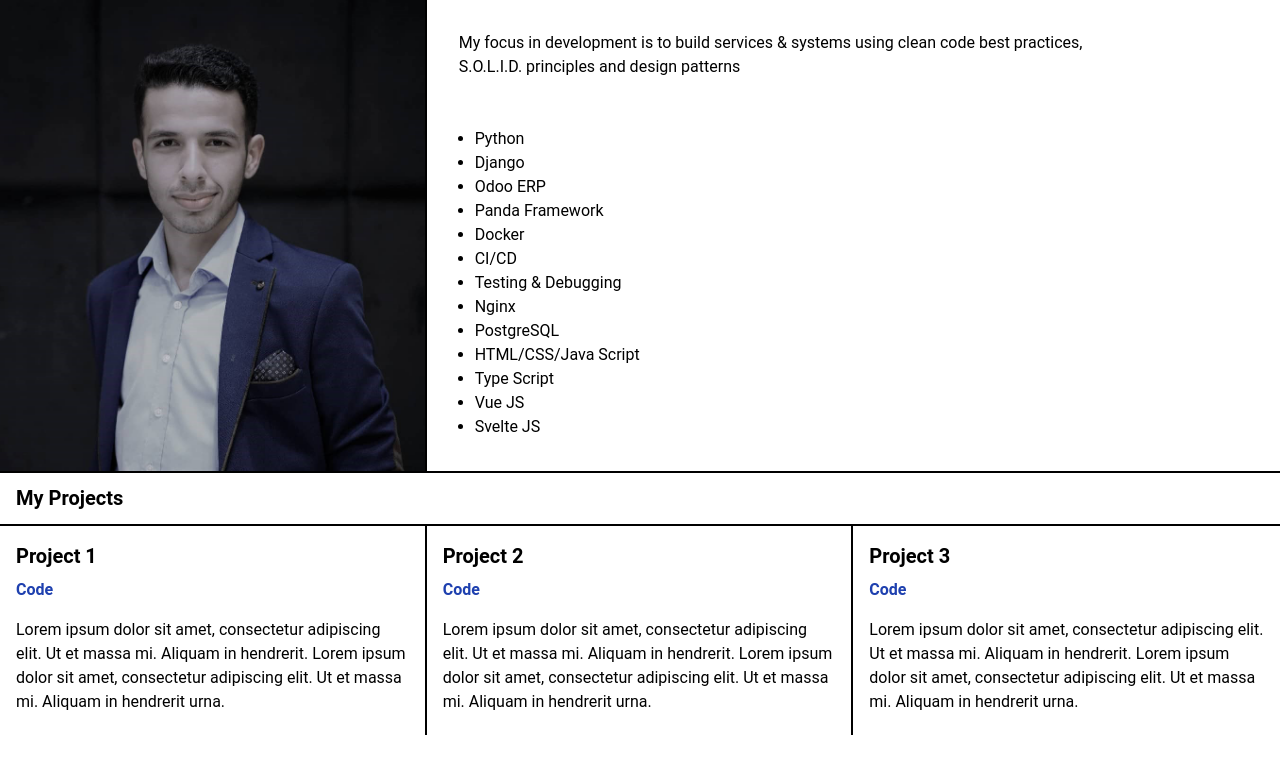
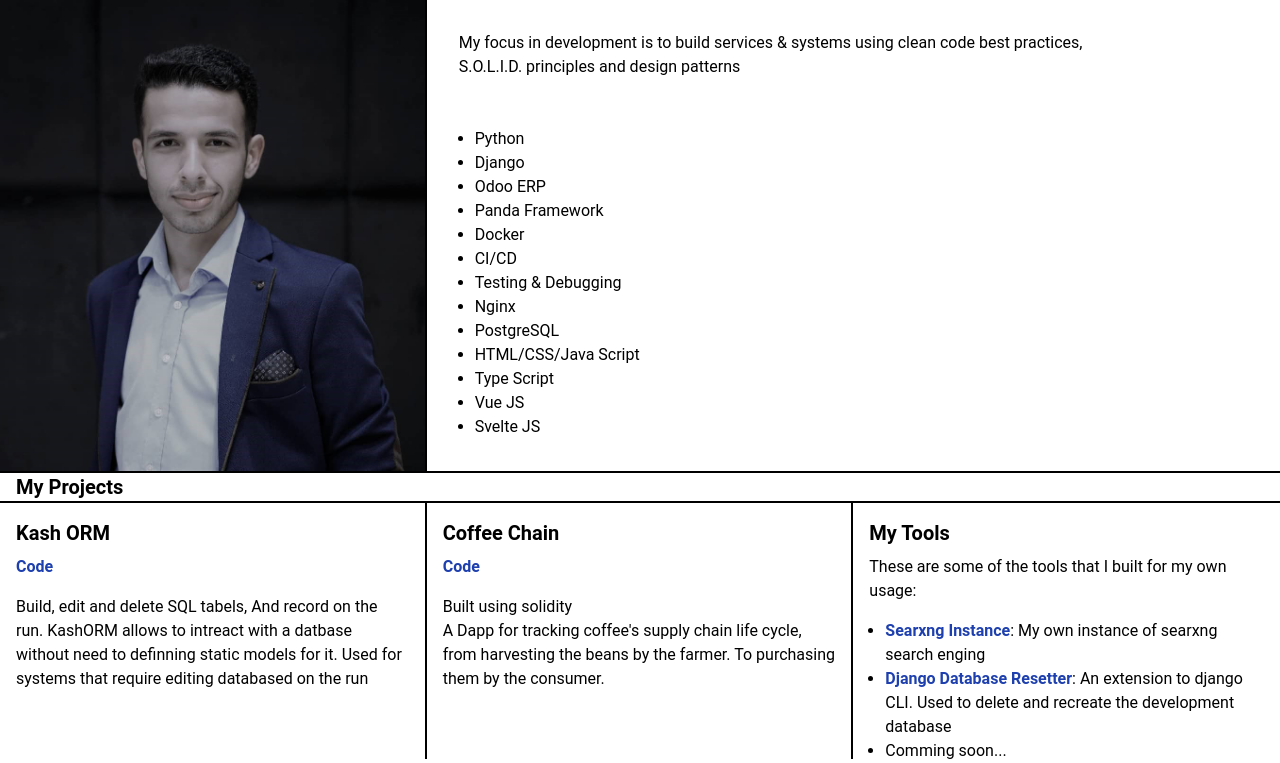
Before and after one commit to M-Saeb/portfolio, a plain HTML site: page src/index.html in a window 1280 px wide. Shown: the part 65-828 px from the top of the page. Before the commit the page ends 800 px from the top, so only its background shows below. Drawn offline with Linux system fonts and the light colour scheme.

Commit message:
updaing the content

```diff
--- a/src/index.html
+++ b/src/index.html
@@ -64,28 +64,26 @@
     </div>
     <div class="flex flex-row w-full h-64">
       <div class="w-4/12 p-4 border-r-2 border-black">
-        <p class="mb-2 text-xl font-semibold">Project 1</p>
-        <a href="#" class="font-semibold text-blue-800">Code</a>
+        <p class="mb-2 text-xl font-semibold">Kash ORM</p>
+        <a href="https://github.com/M-Saeb/kash_orm" target="_blank" class="font-semibold text-blue-800">Code</a>
         <p class="mt-4">
-          Lorem ipsum dolor sit amet, consectetur adipiscing elit. Ut et massa mi. Aliquam in hendrerit.
-          Lorem ipsum dolor sit amet, consectetur adipiscing elit. Ut et massa mi. Aliquam in hendrerit urna.
-        </p>
+          Build, edit and delete SQL tabels, And record on the run. KashORM allows to intreact with a datbase without need to definning static models for it. Used for systems that require editing databased on the run        </p>
       </div>
       <div class="w-4/12 p-4 border-r-2 border-black">
-        <p class="mb-2 text-xl font-semibold">Project 2</p>
-        <a href="#" class="font-semibold text-blue-800">Code</a>
+        <p class="mb-2 text-xl font-semibold">Coffee Chain</p>
+        <a href="https://github.com/M-Saeb/coffee-chain" target="_blank" class="font-semibold text-blue-800">Code</a>
         <p class="mt-4">
-          Lorem ipsum dolor sit amet, consectetur adipiscing elit. Ut et massa mi. Aliquam in hendrerit.
-          Lorem ipsum dolor sit amet, consectetur adipiscing elit. Ut et massa mi. Aliquam in hendrerit urna.
+          Built using solidity<br/>A Dapp for tracking coffee's supply chain life cycle, from harvesting the beans by the farmer. To purchasing them by the consumer.
         </p>
       </div>
       <div class="w-4/12 p-4">
-        <p class="mb-2 text-xl font-semibold">Project 3</p>
-        <a href="#" class="font-semibold text-blue-800">Code</a>
-        <p class="mt-4">
-          Lorem ipsum dolor sit amet, consectetur adipiscing elit. Ut et massa mi. Aliquam in hendrerit.
-          Lorem ipsum dolor sit amet, consectetur adipiscing elit. Ut et massa mi. Aliquam in hendrerit urna.
-        </p>
+        <p class="mb-2 text-xl font-semibold">My Tools</p>
+        <p class="mb-4">These are some of the tools that I built for my own usage:</p>
+        <ul class="pl-4 list-disc">
+          <li><a href="https://search.m-saeb.com" class="font-semibold text-blue-800" target="_blank">Searxng Instance</a>: My own instance of searxng search enging</li>
+          <li><a href="https://github.com/M-Saeb/django_database-resetter" class="font-semibold text-blue-800" target="_blank">Django Database Resetter</a>: An extension to django CLI. Used to delete and recreate the development database</li>
+          <li>Comming soon...</li>
+        </ul>
       </div>
     </div>
   </div>
```
Also changed, not shown: src/tailwind.css.
